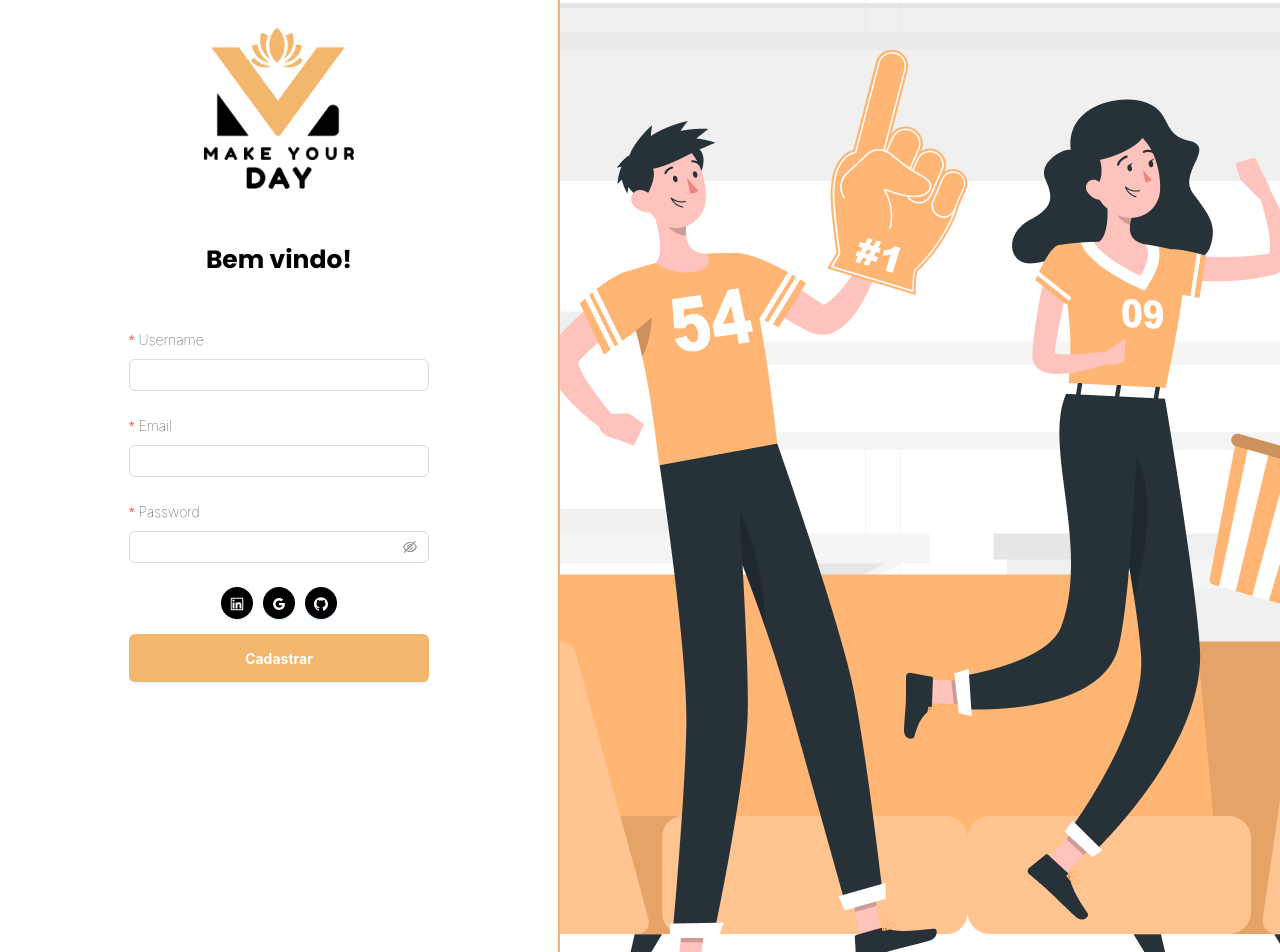
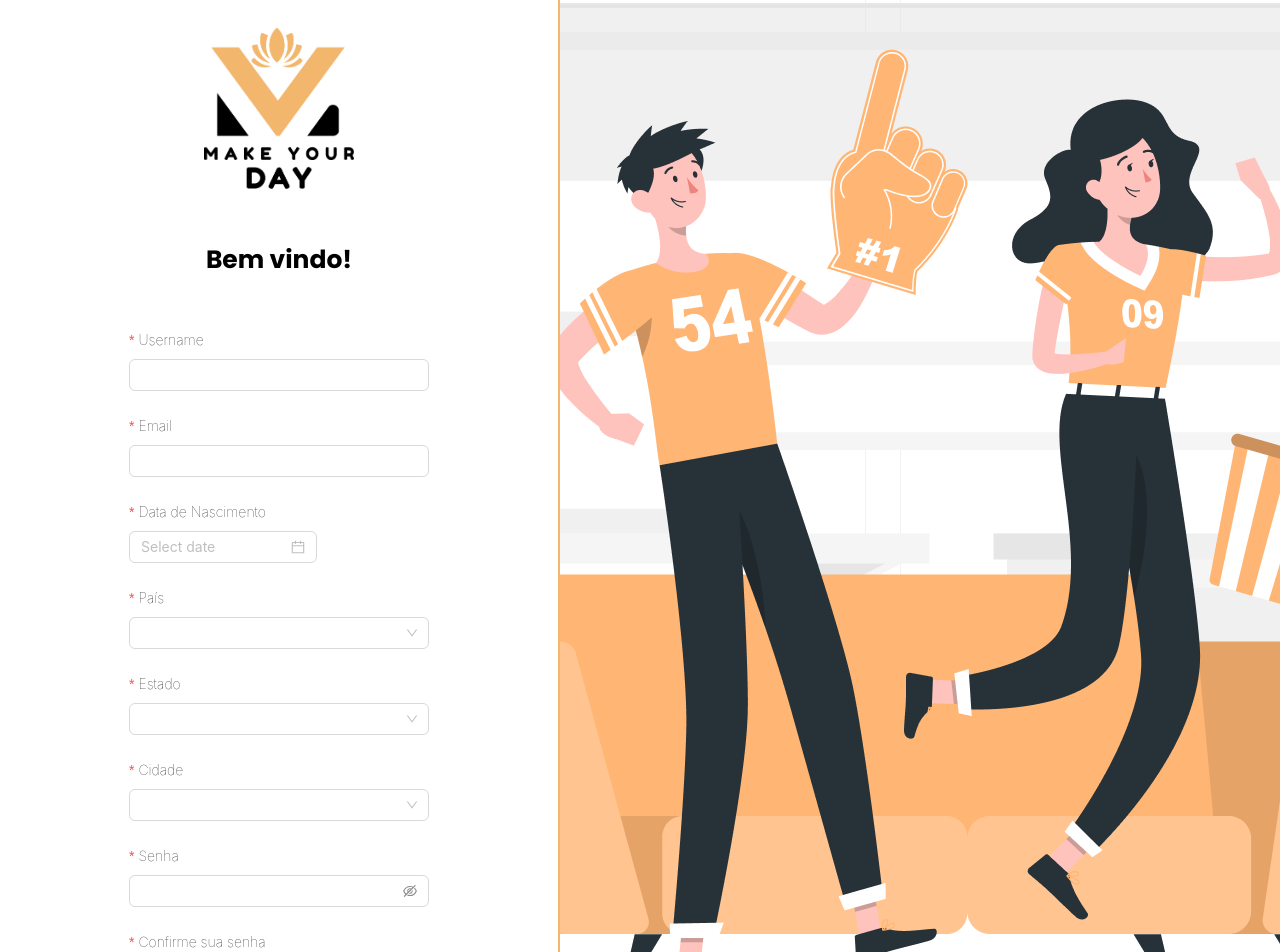
Before and after one commit to Clovis-Chakrian/myd-frontend, a React (Vite) app: page /cadastro in a window 1280 px wide. Shown: the top 952 px of the page. Built offline with nearby package versions, Linux system fonts and the light colour scheme.

Commit message:
refactor:update Cadastro

```diff
--- a/src/pages/Cadastro/Cadastro.jsx
+++ b/src/pages/Cadastro/Cadastro.jsx
@@ -2,7 +2,7 @@ import React, { useState } from "react";
 import img from "../../../public/icons/imgCadastro.png";
 import logo from "../../../public/icons/logo.png";
 import styles from "./Cadastro.module.css";
-import { Form, Input } from "antd";
+import { Form, Input, DatePicker, Select } from "antd";
 import Button from "../../components/Button/Button";
 import { Link } from "react-router-dom";
 import {
@@ -59,7 +59,7 @@ export const Cadastro = () => {
               label="Username"
               name={["user", "username"]}
               rules={[
-                { required: true, message: "Please input your username!" },
+                { required: true, message: "Por favor, digite seu nome de usuário" },
               ]}
             >
               <Input name="username" onChange={handleInputChange} />
@@ -68,20 +68,80 @@ export const Cadastro = () => {
             <Form.Item
               name={["user", "email"]}
               label="Email"
-              rules={[{ required: true, type: "email" }]}
+              rules={[
+                {required: true, message: 'Digite seu email'},
+                {type: 'email', message: 'Email inválido'}
+              ]}
             >
               <Input name="email" onChange={handleInputChange} />
             </Form.Item>
 
             <Form.Item
-              name={["user", "password"]}
-              label="Password"
+              label="Data de Nascimento"
+              name={["user", "dataNascimento"]}
               rules={[
-                { required: true, message: "Please input your password!" },
+                { required: true, message: "Por favor, coloque sua data de nascimento!" },
               ]}
             >
-              <Input.Password name="password" onChange={handleInputChange} />
+              <DatePicker name="dataNascimento" onChange={handleInputChange} />
             </Form.Item>
+
+            <Form.Item
+              label="País"
+              name={["user", "pais"]}
+              rules={[
+                { required: true, message: "Por favor, informe seu país" },
+              ]}
+            >
+              <Select name="pais" onChange={handleInputChange}>
+                <Select.Option value="Brasil">Brasil</Select.Option>
+              </Select>
+            </Form.Item>
+
+            <Form.Item
+              label="Estado"
+              name={["user", "estado"]}
+              rules={[
+                { required: true, message: "Por favor, seu informe seu Estado" },
+              ]}
+            >
+              <Select name="estado" onChange={handleInputChange}>
+                <Select.Option value="PE">Pernambuco</Select.Option>
+              </Select>
+            </Form.Item>
+
+            <Form.Item
+              label="Cidade"
+              name={["user", "cidade"]}
+              rules={[
+                { required: true, message: "Por favor, seu informe seu Estado" },
+              ]}
+            >
+              <Select name="cidade" onChange={handleInputChange}>
+                <Select.Option value="Recife">Recife</Select.Option>
+              </Select>
+            </Form.Item>
+
+            <Form.Item
+              label="Senha"
+              name={["user", "senha"]}
+              rules={[
+                { required: true, message: "Por favor, digite sua senha!" },
+              ]}
+            >
+              <Input.Password name="senha" onChange={handleInputChange} />
+            </Form.Item>
+
+            <Form.Item
+              label="Confirme sua senha"
+              name={["user", "senhaConfirma"]}
+              rules={[
+                { required: true, message: "Por favor, confime sua senha!" },
+              ]}
+            >
+              <Input.Password name="senhaConfirma" onChange={handleInputChange} />
+            </Form.Item>
+
 
             <div className={styles.buttonsRegister}>
               <ButtonRegister
```
